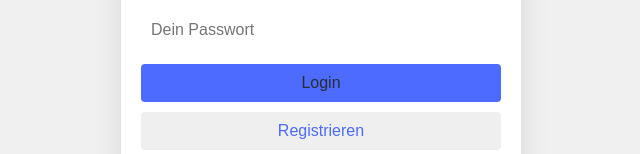
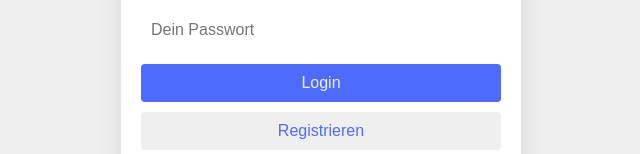
Before and after one commit to janikstucki/AI-Hub, a Vue app in the folder AI-Hub/: page /login in a window 1280 px wide. Shown: the part 382-536 px from the top of the page, without its empty margins (319-959 px from the left). Built offline with nearby package versions, Linux system fonts and the light colour scheme.

Commit message:
Update Loginbutton

```diff
--- a/AI-Hub/src/views/LoginView.vue
+++ b/AI-Hub/src/views/LoginView.vue
@@ -147,7 +147,7 @@ input {
   width: 100%;
   padding: 10px;
   background-color: #4d6bfe;
-  color: #282c34;
+  color: #f0f0f0;
   font-size: 1rem;
   border-radius: 4px;
   cursor: pointer;
```
